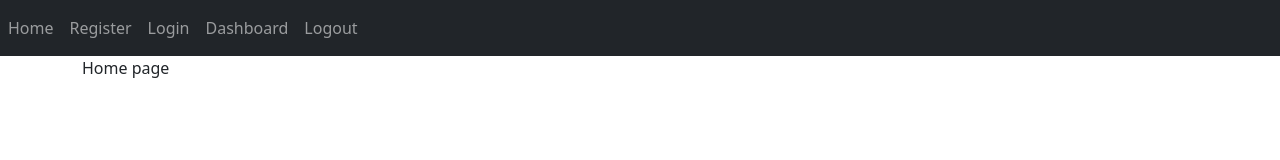
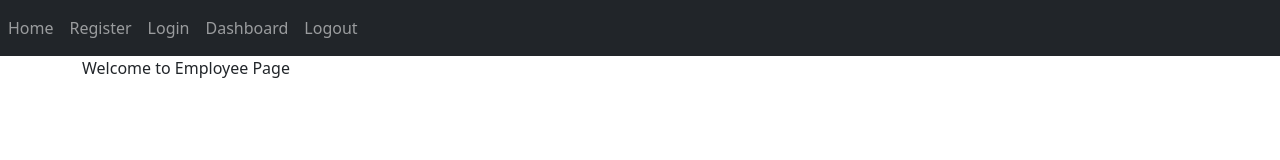
Before and after one commit to Theja1910/emp-prj, a React (Create React App) app: page / in a window 1280 px wide. Shown: the top 160 px of the page. Built offline with nearby package versions, Linux system fonts and the light colour scheme.

Commit message:
Latest Commit

```diff
--- a/src/Components/Home.js
+++ b/src/Components/Home.js
@@ -1,5 +1,5 @@
 export default function Home() {
     return(
-        <div>Home page</div>
+        <div>Welcome to Employee Page</div>
     )
 }
--- a/src/Components/Register.js
+++ b/src/Components/Register.js
@@ -87,7 +87,7 @@ const Register = () => {
             fetchData("http://localhost:8080/emp/registration", "", data)
                 .then((res) => {
 
-                    if (res.empId) {
+                    if (res) {
                         toast.success('Registered successfully.')
                         navigate('/login');
                     } else {
```
